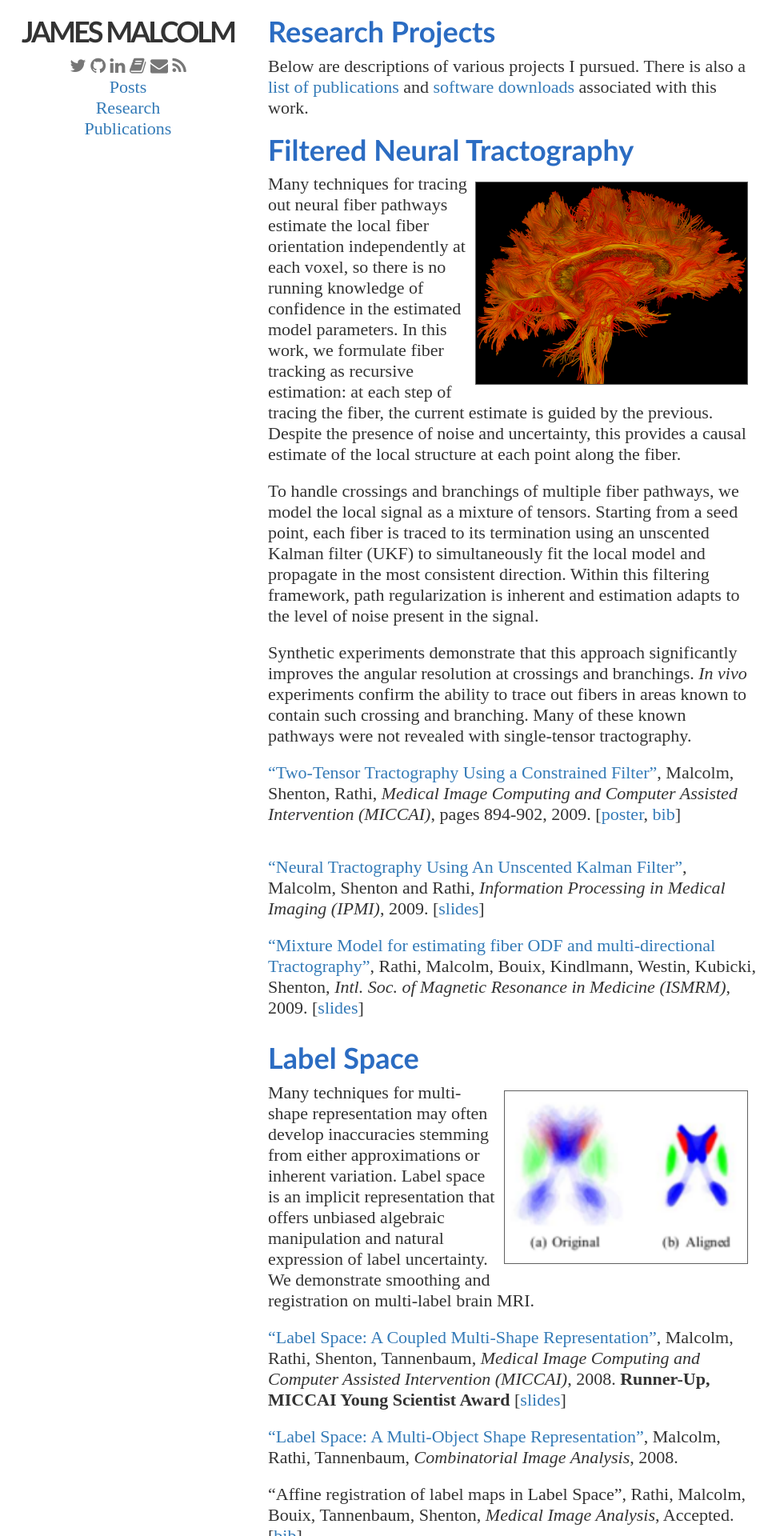
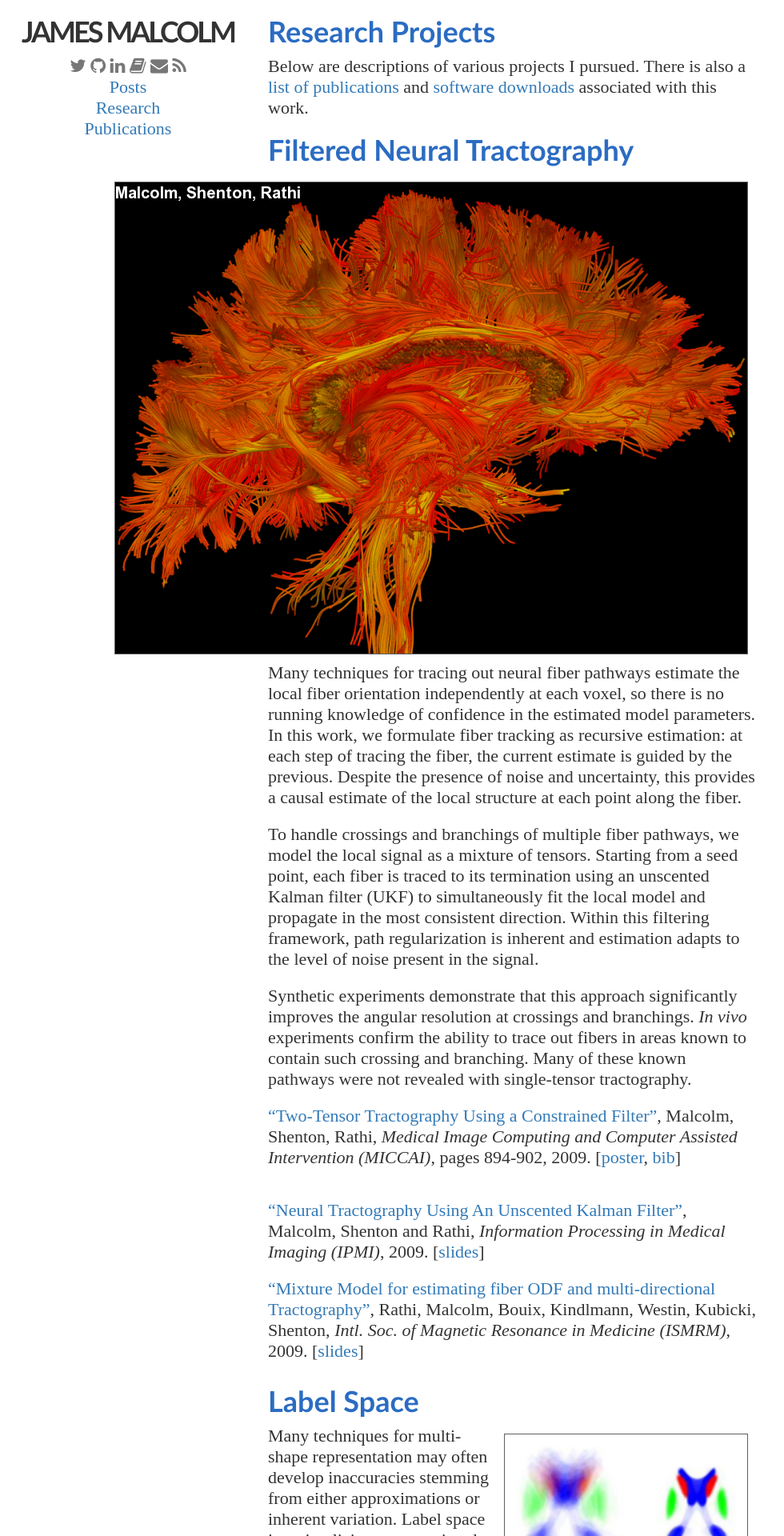
Before and after one commit to jgmalcolm/jgmalcolm.github.io, a Jekyll site: the page built from publications/research.html, in a window 1280 px wide. Shown: the top 1920 px of the page at 80% size, without its empty margins (0-980 px from the left). Built offline with Jekyll 4.4.1, drawn with Linux system fonts in a browser that asks for light colours; nearby versions of some CDN libraries.

Commit message:
use full images instead of thumbnails, lowercase name

```diff
--- a/_config.yml
+++ b/_config.yml
@@ -1,4 +1,4 @@
-name: James Malcolm
+name: james malcolm
 url: http://jgmalcolm.com
 description: med student in Atlanta with an interest in tech
 permalink: :title
--- a/publications/research.html
+++ b/publications/research.html
@@ -26,7 +26,7 @@ and <a href="#downloads">software downloads</a> associated with this work.
   <a href="images/fibers/case01045_2T_half_fa.png" data-gallery="filtered"
      title="Cut-away showing fibers within left hemisphere.  Fibers are
      colored by fractional anisotropy.  Two-tensor tractography.">
-    <img class="thumb" src="images/fibers/case01045_2T_half_fa_t.png"></a>
+    <img class="thumb" src="images/fibers/case01045_2T_half_fa.png"></a>
   <a href="images/fibers/case01045_3T_half_fa.png" data-gallery="filtered"
      title="Same view using three-tensor fiber model for tractography."></a>
   <a href="images/fibers/case01045_1T_tc.png" data-gallery="filtered"
@@ -155,7 +155,7 @@ id=malcolm_cukf><pre>
 <div class="gallery">
   <a href="images/lsdm/white_matter_front.png" data-gallery="level-set-methods"
      title="Segmentation of white matter in the brain from an MR volume.">
-    <img class="thumb" src="images/lsdm/white_matter_front_t.png"></a>
+    <img class="thumb" src="images/lsdm/white_matter_front.png"></a>
 </div>
 
 
@@ -245,7 +245,7 @@ id=malcolm_cukf><pre>
 <div class="gallery">
   <a href="images/icip07/shark_5_initial.png" data-gallery="icip07"
      title="Initialization of object region">
-    <img class="thumb" src="images/icip07/shark_5_final_t.png"></a>
+    <img class="thumb" src="images/icip07/shark_5_final.png"></a>
   <a href="images/icip07/shark_5_noshape.png" data-gallery="icip07"
      title="Segmentation without shape information"></a>
   <a href="images/icip07/shark_5_final.png" data-gallery="icip07"
@@ -276,7 +276,7 @@ id=malcolm_cukf><pre>
 <div class="gallery"
   <a href="images/tensor_cuts/FISH_color_initial.png" data-gallery="tensors"
      title="Initialization of foreground and background regions">
-    <img class="thumb" src="images/tensor_cuts/FISH_color_final_t.png"></a>
+    <img class="thumb" src="images/tensor_cuts/FISH_color_final.png"></a>
   <a href="images/tensor_cuts/FISH_euclidean.png" data-gallery="tensors"
      title="Segmentation assuming a Euclidean space"></a>
   <a href="images/tensor_cuts/FISH_color_final.png" data-gallery="tensors"
```
Also changed, not shown: publications/images/fibers/case01045_2T_half_fa_t.png (deleted), publications/images/icip07/shark_5_final_t.png (deleted), publications/images/lsdm/white_matter_front_t.png (deleted), publications/images/tensor_cuts/FISH_color_final_t.png (deleted).
